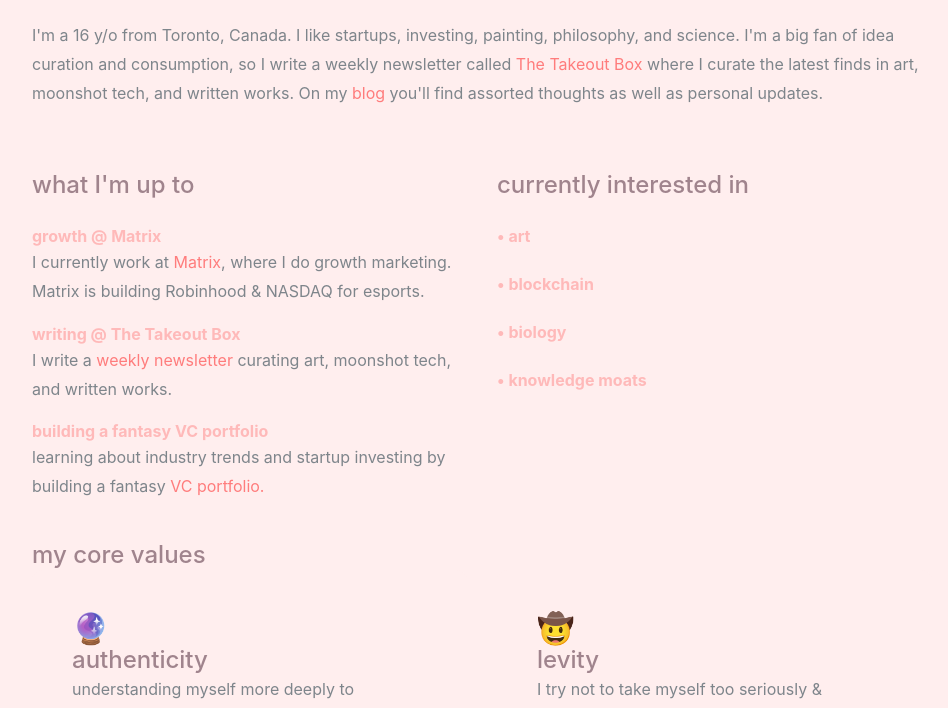
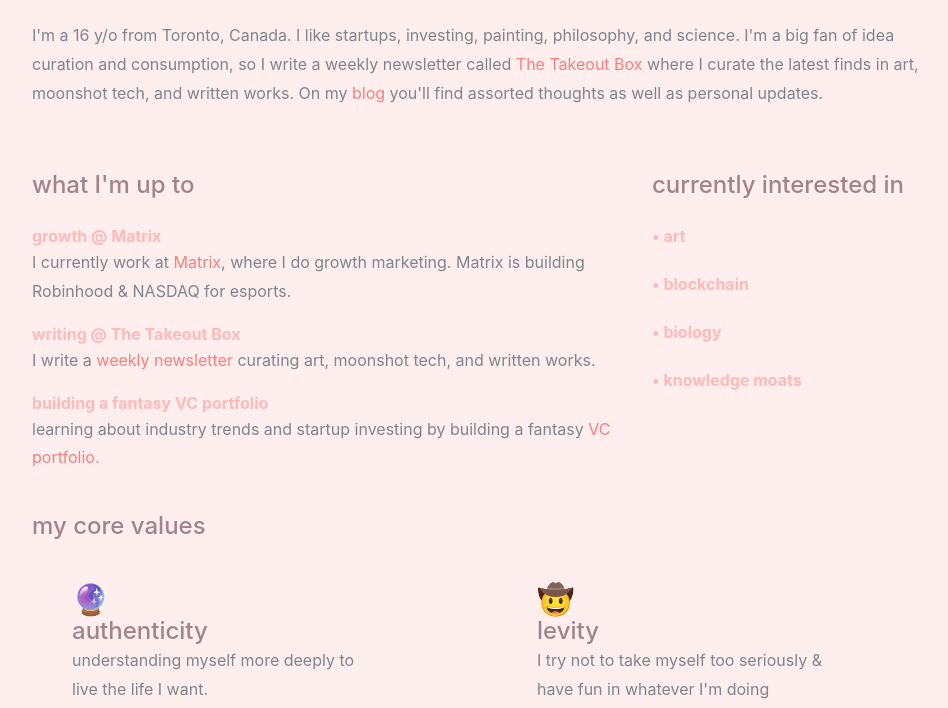
Before and after one commit to jodisy/jodisy.github.io, a plain HTML site: page index.html in a window 1280 px wide. Shown: the part 516-1224 px from the top of the page, without its empty margins (158-1106 px from the left). Drawn offline with Linux system fonts and the light colour scheme.

Commit message:
Update index.html

```diff
--- a/index.html
+++ b/index.html
@@ -44,7 +44,7 @@
 				<strong>building a fantasy VC portfolio</strong>
 				<p>learning about industry trends and startup investing by building a fantasy <a href='https://app.pitch.com/app/presentation/9ae93928-5bad-4398-a8a8-d201dee4b6c9/67e12698-3d28-47f1-bc12-b7776d859655' target='_blank'>VC portfolio.</a></p>
 			</div>
-			<div class='col-4 col-lg col-md col-xs col-sm'>
+			<div class='col-4'>
 				<h4>currently interested in</h4><br>
 				<strong>• art</strong><br><br>
 				<strong>• blockchain</strong><br><br>
```
